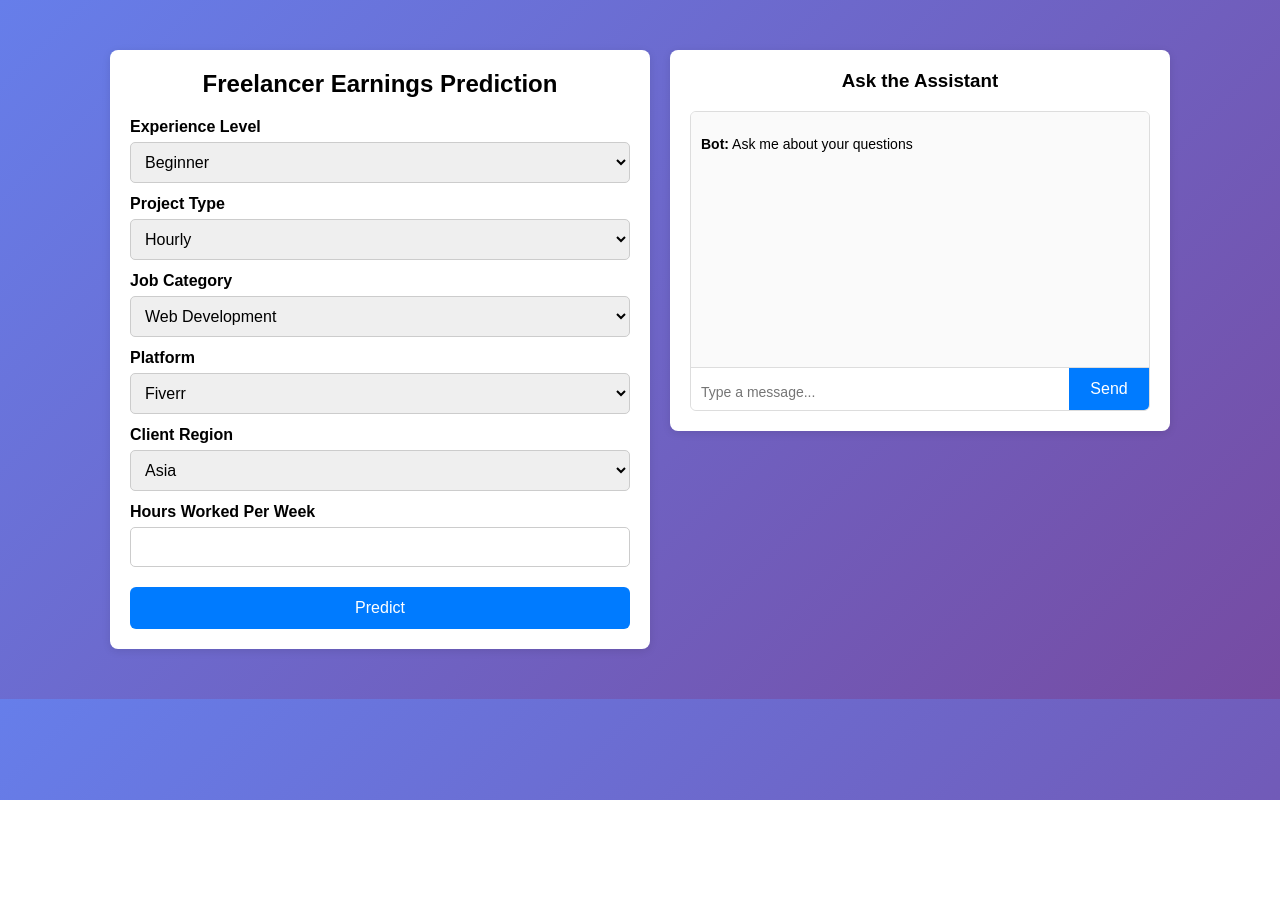
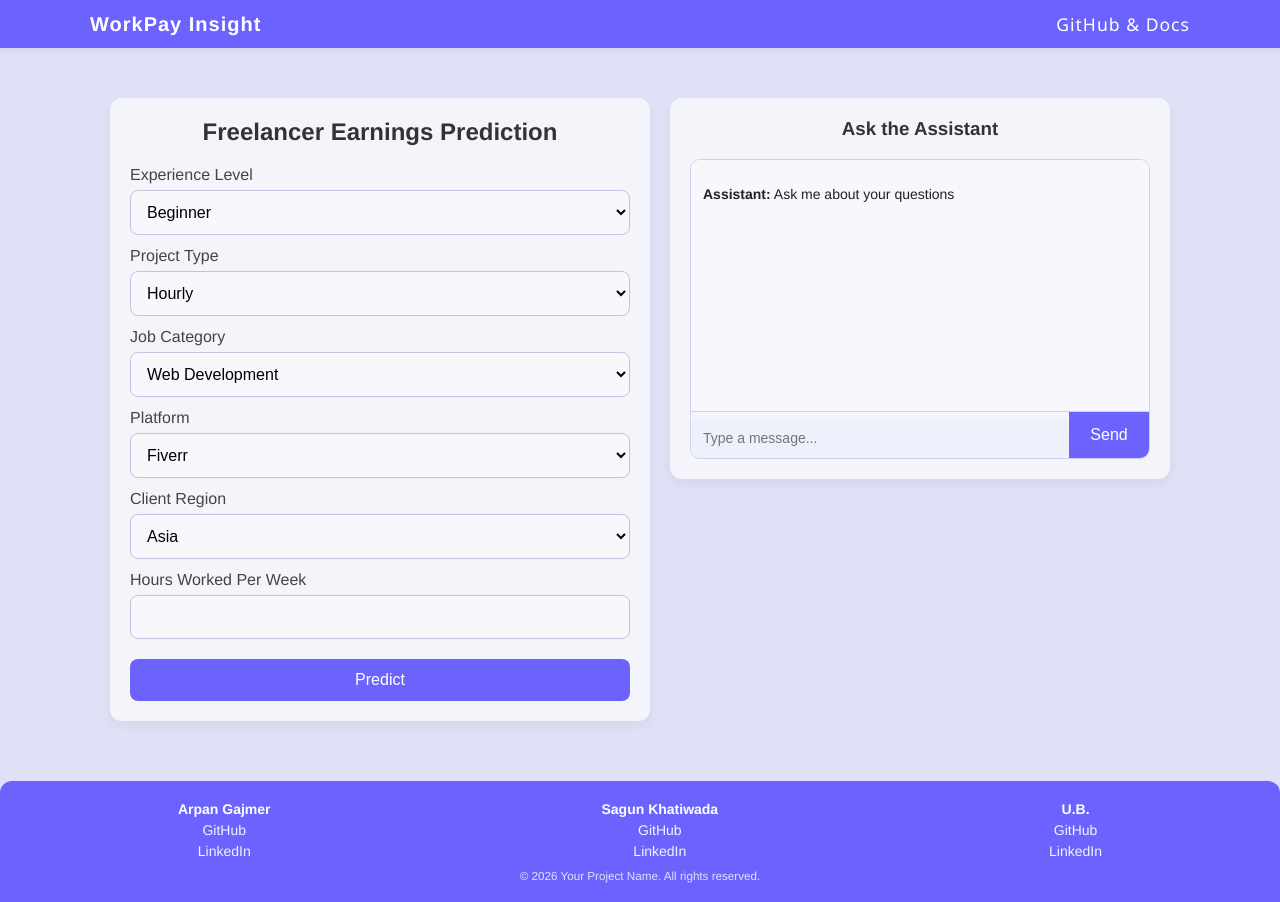
Before and after one commit to nightpetal/workpay-insight, a Flask app: page / in a window 1280 px wide. Before the commit the page ends 800 px from the top, so only its background shows below. Run offline with Flask 3, Linux system fonts and the light colour scheme; parts of the project's set-up code (start-up, migrations or seed data) failed here and were passed over.

Commit message:
Updated style and added docs

```diff
--- a/api/app.py
+++ b/api/app.py
@@ -2,7 +2,6 @@ from flask import Flask, render_template, request
 import pandas as pd
 import joblib, os
 from google import genai
-import key
 
 app = Flask(__name__, template_folder="../templates", static_folder="../static")
 GEMINI_API_KEY = os.getenv("GEMINI_API_KEY")
--- a/static/style.css
+++ b/static/style.css
@@ -1,18 +1,61 @@
 * {
   box-sizing: border-box;
 }
+
+header {
+  background: #6c63ff;
+  color: white;
+  padding: 12px 20px;
+  box-shadow: 0 2px 6px rgba(0, 0, 0, 0.08);
+  position: sticky;
+  top: 0;
+  z-index: 1000;
+}
+
+.header-container {
+  display: flex;
+  justify-content: space-between;
+  align-items: center;
+  max-width: 1100px;
+  margin: 0 auto;
+  letter-spacing: 1px;
+}
+
+header h1 {
+  margin: 0;
+  font-size: 20px;
+  font-weight: 600;
+}
+
+header nav a {
+  color: white;
+  margin-left: 15px;
+  text-decoration: none;
+  font-weight: 500;
+  transition: color 0.2s;
+  font-family: "Segoe UI", Tahoma, Geneva, Verdana, sans-serif;
+  font-size: 1.1em;
+}
+
+header nav a:hover {
+  color: #dcdcff;
+}
+
 body {
-  font-family: Arial, sans-serif;
-  background: linear-gradient(135deg, #667eea, #764ba2);
+  font-family: "Helvetica Neue", Arial, sans-serif;
+  background: #e0e0f7;
+  color: #222;
   margin: 0;
   padding: 0;
 }
+
 .container {
   max-width: 500px;
   width: 95%;
   margin: 20px auto;
   padding: 20px;
 }
+
 .page {
   max-width: 1100px;
   margin: 30px auto;
@@ -25,18 +68,26 @@ body {
 }
 
 .card {
-  background: #ffffff;
+  background: #f4f5fb;
   padding: 20px;
-  border-radius: 8px;
-  box-shadow: 0 2px 8px rgba(0, 0, 0, 0.1);
+  border-radius: 12px;
+  box-shadow: 0 4px 12px rgba(0, 0, 0, 0.06);
+  transition:
+    transform 0.2s,
+    box-shadow 0.2s;
 }
 
-.left {
+.card:hover {
+  transform: translateY(-2px);
+  box-shadow: 0 6px 20px rgba(0, 0, 0, 0.08);
+}
+
+.left,
+.right {
   flex: 1;
 }
 
 .right {
-  flex: 1;
   display: flex;
   flex-direction: column;
   gap: 20px;
@@ -46,44 +97,64 @@ h2,
 h3 {
   text-align: center;
   margin-top: 0;
+  font-weight: 600;
+  color: #333;
 }
 
 label {
   display: block;
   margin-top: 12px;
-  font-weight: bold;
+  font-weight: 500;
+  color: #444;
 }
 
 select,
 input {
   width: 100%;
-  padding: 10px;
+  padding: 12px;
   margin-top: 6px;
-  border-radius: 5px;
-  border: 1px solid #ccc;
+  border-radius: 8px;
+  border: 1px solid #c3c3e0;
   font-size: 16px;
+  background: #f7f7fc;
+  transition:
+    border 0.2s,
+    box-shadow 0.2s;
+}
+
+select:focus,
+input:focus {
+  outline: none;
+  border-color: #6c63ff;
+  box-shadow: 0 0 0 2px rgba(108, 99, 255, 0.15);
 }
 
 button {
   width: 100%;
   margin-top: 20px;
   padding: 12px;
-  background: #007bff;
+  background: #6c63ff;
   color: white;
   border: none;
   font-size: 16px;
-  border-radius: 6px;
+  font-weight: 500;
+  border-radius: 8px;
   cursor: pointer;
+  transition:
+    background 0.2s,
+    transform 0.2s;
 }
 
 button:hover {
-  background: #0056b3;
+  background: #5750d4;
+  transform: translateY(-1px);
 }
 
 .results {
-  background: #f1f1f1;
+  background: #eef0fc;
   padding: 15px;
-  border-radius: 6px;
+  border-radius: 8px;
+  border: 1px solid #d0d0f0;
 }
 
 /* Chatbox */
@@ -91,37 +162,47 @@ button:hover {
   display: flex;
   flex-direction: column;
   height: 300px;
-  border: 1px solid #ddd;
-  border-radius: 6px;
+  border: 1px solid #d0d0f0;
+  border-radius: 10px;
   overflow: hidden;
 }
 
 .chat-messages {
   flex: 1;
-  padding: 10px;
-  background: #fafafa;
+  padding: 12px;
+  background: #f7f7fc;
   overflow-y: auto;
   font-size: 14px;
 }
+
 .chat-messages p {
   white-space: pre-line;
+  margin-bottom: 8px;
 }
+
 .chat-input {
   display: flex;
-  border-top: 1px solid #ddd;
+  border-top: 1px solid #d0d0f0;
 }
 
 .chat-input input {
   flex: 1;
   border: none;
-  padding: 10px;
+  padding: 12px;
   font-size: 14px;
+  background: #eef0fc;
+}
+
+.chat-input input:focus {
+  outline: none;
 }
 
 .chat-input button {
   width: 80px;
   margin: 0;
   border-radius: 0;
+  background: #6c63ff;
+  color: #fff;
 }
 
 @media (max-width: 768px) {
@@ -129,3 +210,63 @@ button:hover {
     flex-direction: column;
   }
 }
+
+footer {
+  background: #6c63ff;
+  color: white;
+  text-align: center;
+  padding: 20px;
+  border-top-left-radius: 12px;
+  border-top-right-radius: 12px;
+  margin-top: 40px;
+  font-size: 14px;
+}
+
+footer > div {
+  display: flex;
+  justify-content: space-around;
+  flex-wrap: wrap;
+  gap: 15px;
+  margin-bottom: 10px;
+}
+
+footer section {
+  display: flex;
+  flex-direction: column;
+  gap: 5px;
+}
+
+footer a {
+  color: #f3f3ff;
+  text-decoration: none;
+  font-weight: 500;
+  transition: color 0.2s;
+}
+
+footer a:hover {
+  color: #dcdcff;
+}
+
+footer small {
+  display: block;
+  font-weight: 300;
+  color: #e0e0ff;
+}
+
+@media (max-width: 600px) {
+  .header-container {
+    flex-direction: column;
+    gap: 10px;
+  }
+
+  header nav a {
+    margin-left: 0;
+    margin-right: 10px;
+  }
+
+  footer > div {
+    flex-direction: column;
+    align-items: center;
+    gap: 15px;
+  }
+}
--- a/templates/index.html
+++ b/templates/index.html
@@ -9,6 +9,19 @@
       href="{{ url_for('static', filename='style.css') }}"
     />
   </head>
+  <header>
+    <div class="header-container">
+      <h1>WorkPay Insight</h1>
+      <nav>
+        <a
+          href="https://github.com/nightpetal/workpay-insight"
+          target="_blank"
+          rel="noopener"
+          >GitHub & Docs</a
+        >
+      </nav>
+    </div>
+  </header>
 
   <body>
     <div class="page">
@@ -95,7 +108,7 @@
                 {% for msg in chat_history %} {% if msg.sender == 'User' %}
                 <p><strong>You:</strong> {{ msg.message }}</p>
                 {% else %}
-                <p><strong>Bot:</strong> {{ msg.message }}</p>
+                <p><strong>Assistant:</strong> {{ msg.message }}</p>
                 {% endif %} {% endfor %}
               </div>
 
@@ -118,4 +131,46 @@
       </div>
     </div>
   </body>
+  <footer>
+    <div>
+      <section>
+        <strong>Arpan Gajmer</strong>
+        <a href="https://github.com/" target="_blank" rel="noopener">GitHub</a>
+        <a href="https://linkedin.com/in/" target="_blank" rel="noopener"
+          >LinkedIn</a
+        >
+      </section>
+
+      <section>
+        <strong>Sagun Khatiwada</strong>
+        <a
+          href="https://github.com/Sagunkhatiwada-bot"
+          target="_blank"
+          rel="noopener"
+          >GitHub</a
+        >
+        <a
+          href="https://www.linkedin.com/in/sagun-khatiwada-042473314/"
+          target="_blank"
+          rel="noopener"
+          >LinkedIn</a
+        >
+      </section>
+
+      <section>
+        <strong>U.B.</strong>
+        <a href="https://github.com/nightpetal" target="_blank" rel="noopener"
+          >GitHub</a
+        >
+        <a
+          href="https://linkedin.com/in/nightpetal"
+          target="_blank"
+          rel="noopener"
+          >LinkedIn</a
+        >
+      </section>
+    </div>
+
+    <small>© 2026 Your Project Name. All rights reserved.</small>
+  </footer>
 </html>
```
Also changed, not shown: README.md (added), 1 other file.
